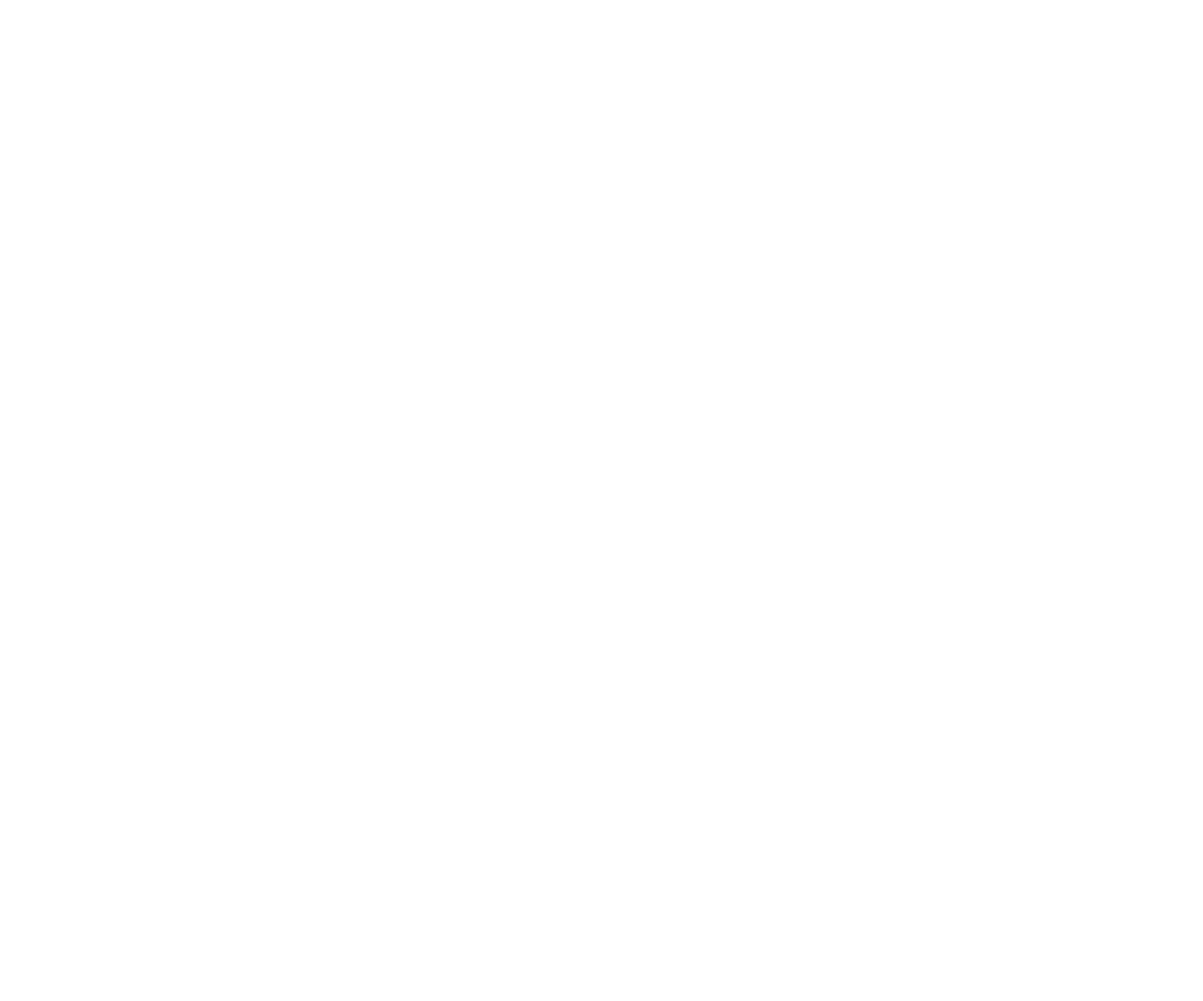
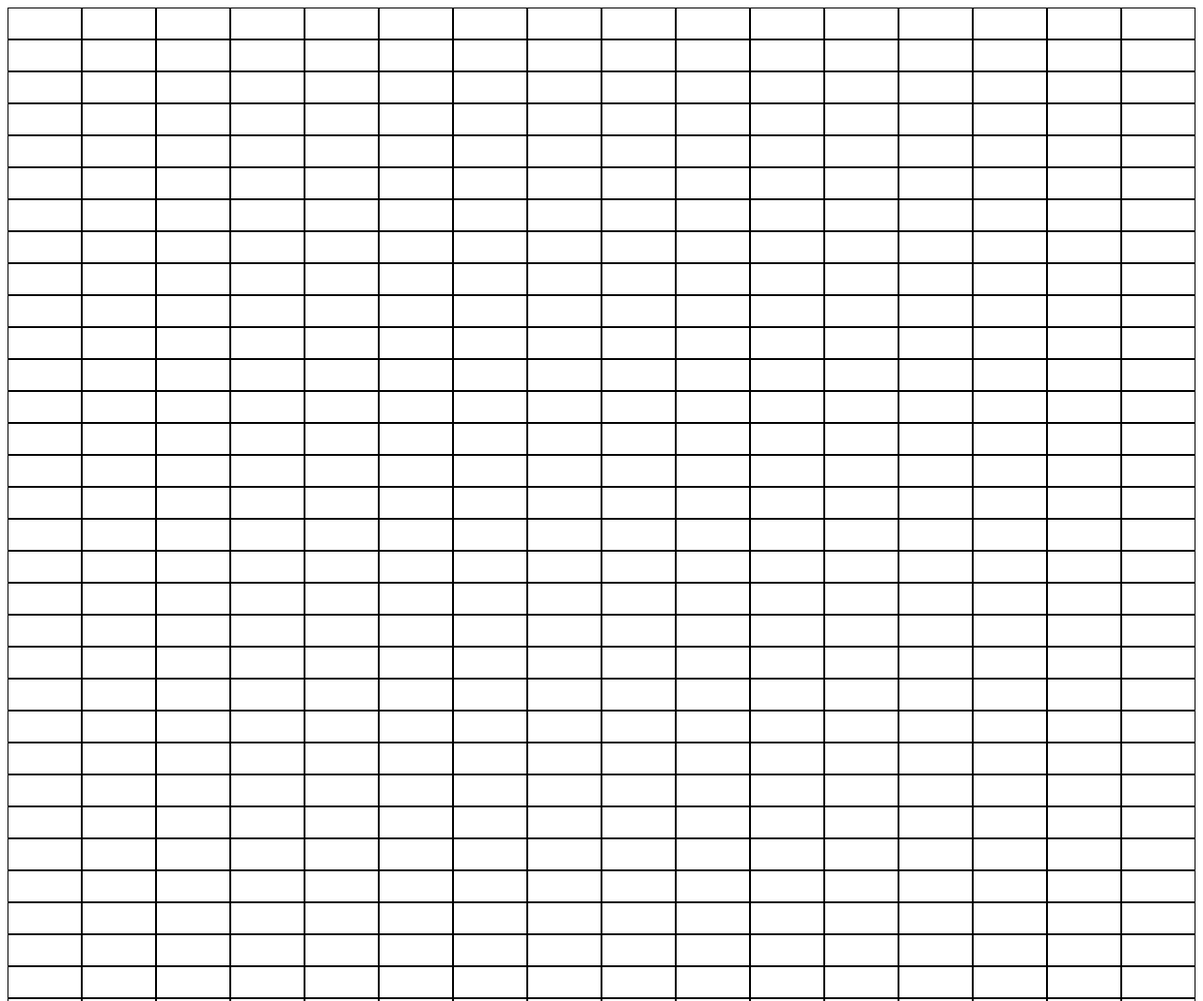
Before and after one commit to ida0913/Odin-Etch-a-Sketch, a plain HTML site: page index.html in a window 1280 px wide. Shown: the top 1065 px of the page at 94% size. Before the commit the page ends 800 px from the top, so only its background shows below. Drawn offline with Linux system fonts and the light colour scheme.

Commit message:
Start working on grid function

```diff
--- a/script.js
+++ b/script.js
@@ -0,0 +1,16 @@
+let container = document.querySelector(".container");
+let rows = 16, cols = 16;
+
+function makeGrid(rows, cols){
+
+for (let i = 0; i < (rows * cols); i++) {
+
+    const newDiv = document.createElement("div");
+    container.appendChild(newDiv).className = "cell";
+
+};
+
+};
+
+
+makeGrid(64, 64)
--- a/styles.css
+++ b/styles.css
@@ -0,0 +1,15 @@
+* {
+    box-sizing: border-box;
+}
+
+.container {
+    display: grid;
+    grid-template-columns: repeat(16, 1fr);
+    grid-template-rows: repeat(16, 1fr);
+}
+
+.cell {
+    border: 1px solid black;
+    padding: 1em;
+    text-align: center;
+}
```
Also changed, not shown: index.html (+0 -1 lines).
